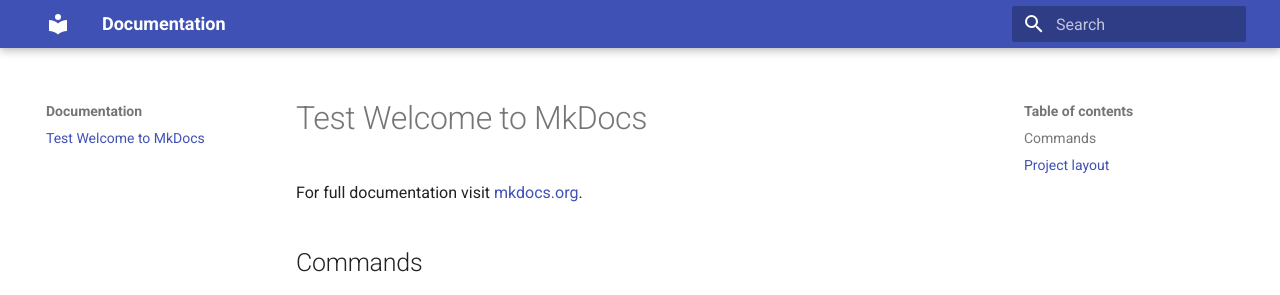
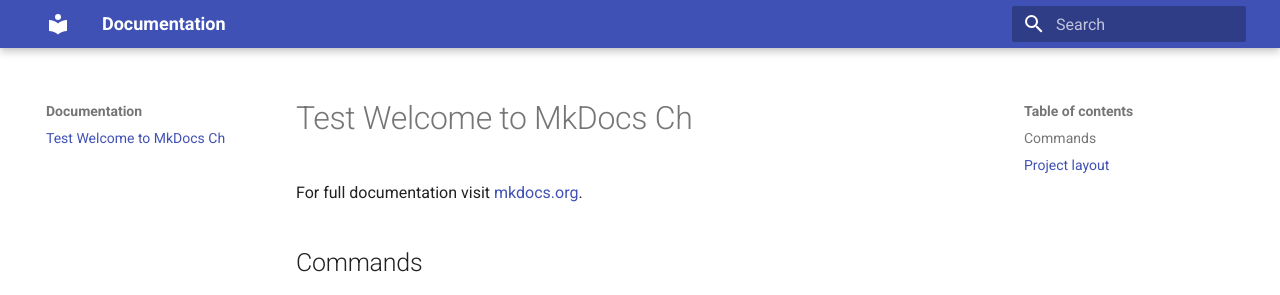
Before and after one commit to maverixdocs/maverixdocs, an MkDocs documentation site: the page built from docs/index.md, in a window 1280 px wide. Shown: the top 295 px of the page. Built offline with MkDocs 1.6.1 and Material for MkDocs 9.7.7, drawn with Linux system fonts in a browser that asks for light colours.

```diff
--- a/docs/index.md
+++ b/docs/index.md
@@ -1,4 +1,4 @@
-# Test Welcome to MkDocs
+# Test Welcome to MkDocs Ch
 
 For full documentation visit [mkdocs.org](https://www.mkdocs.org).
 
```
